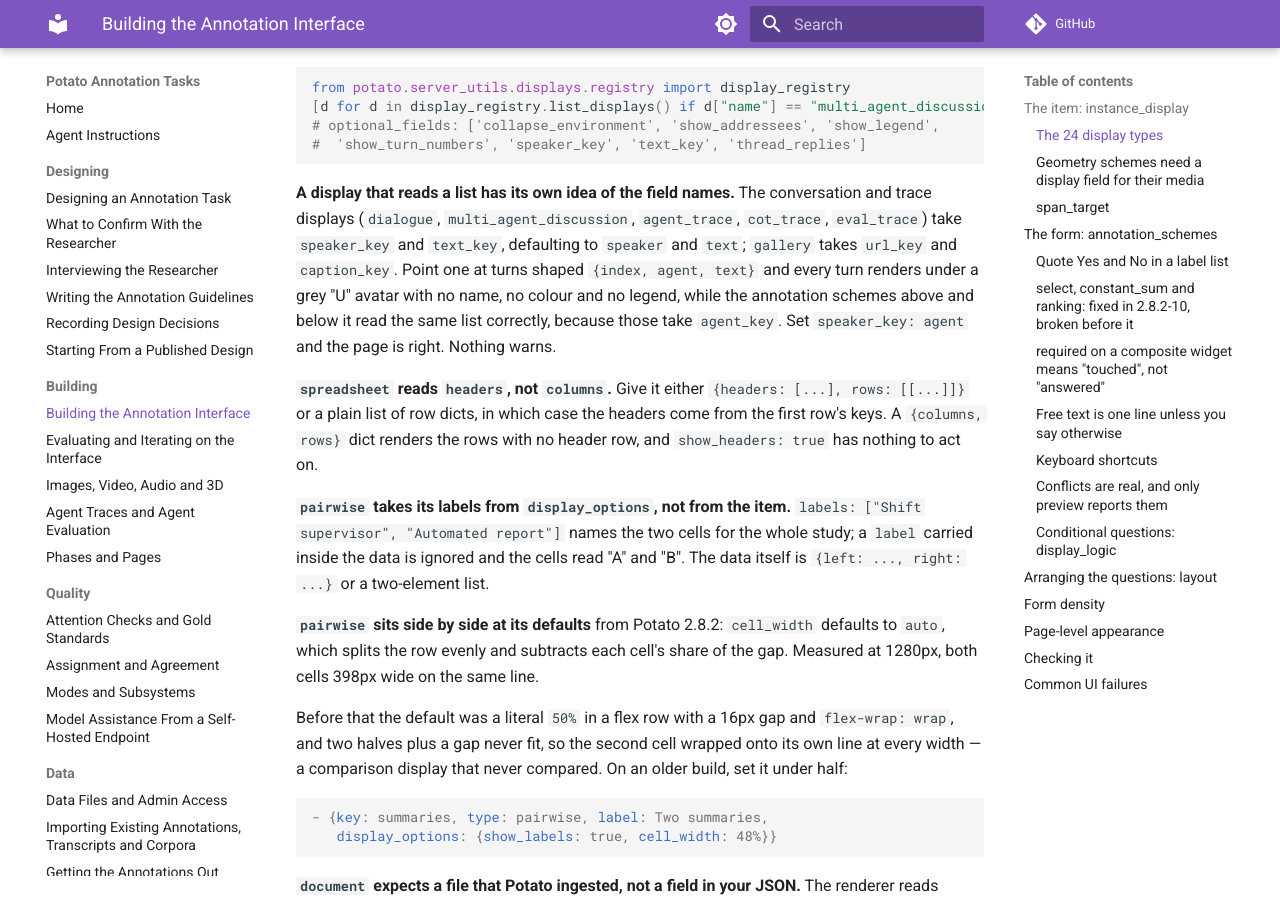
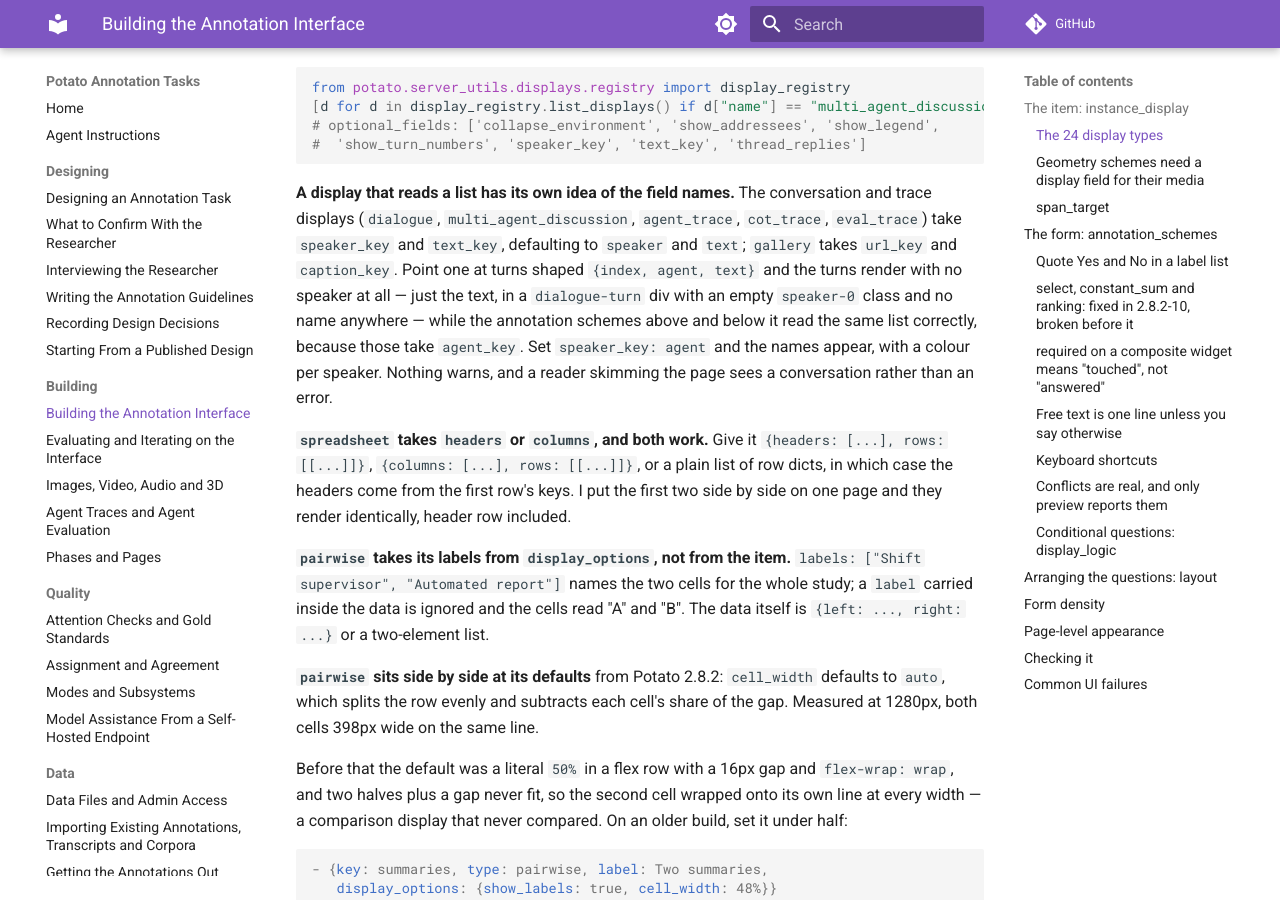
Before and after one commit to davidjurgens/potato-skill, an MkDocs documentation site: the page built from docs/building-the-ui.md, in a window 1280 px wide and 900 px high, scrolled down 2364 px. Built offline with MkDocs 1.6.1 and Material for MkDocs 9.7.7, drawn with Linux system fonts in a browser that asks for light colours; comment, search, counter and statistics services are not loaded.

Commit message:
docs(displays): two claims that described symptoms nobody had seen
`dialogue` without `speaker_key` does not render a grey "U" avatar. It renders
no speaker at all — a `dialogue-turn` div holding only `dialogue-text`, with
zero elements matching `[class*=avatar]` anywhere on the page. The underlying
advice was right and the symptom was invented, which is the worse half to get
wrong: an author looking for an avatar that cannot appear concludes the page is
fine.

`spreadsheet` takes `columns` as well as `headers`. The pack said a
`{columns, rows}` dict renders rows with no header row and that `show_headers`
has nothing to act on. Both shapes were put side by side on one page and render
identically, header row included.

Both came out of driving the display cluster rather than reading it, which is
the only way this class of error surfaces — every identifier in both sentences
exists, and both configs validate.

Co-Authored-By: Claude Opus 5 (1M context) <noreply@anthropic.com>
Claude-Session: https://claude.ai/code/session_01PJAwjvg871XGFuA8khHbjC

```diff
--- a/docs/building-the-ui.md
+++ b/docs/building-the-ui.md
@@ -95,15 +95,18 @@ from potato.server_utils.displays.registry import display_registry
 conversation and trace displays (`dialogue`, `multi_agent_discussion`,
 `agent_trace`, `cot_trace`, `eval_trace`) take `speaker_key` and `text_key`,
 defaulting to `speaker` and `text`; `gallery` takes `url_key` and `caption_key`.
-Point one at turns shaped `{index, agent, text}` and every turn renders under a
-grey "U" avatar with no name, no colour and no legend, while the annotation
-schemes above and below it read the same list correctly, because those take
-`agent_key`. Set `speaker_key: agent` and the page is right. Nothing warns.
+Point one at turns shaped `{index, agent, text}` and the turns render with no
+speaker at all — just the text, in a `dialogue-turn` div with an empty
+`speaker-0` class and no name anywhere — while the annotation schemes above and
+below it read the same list correctly, because those take `agent_key`. Set
+`speaker_key: agent` and the names appear, with a colour per speaker. Nothing
+warns, and a reader skimming the page sees a conversation rather than an error.
 
-**`spreadsheet` reads `headers`, not `columns`.** Give it either
-`{headers: [...], rows: [[...]]}` or a plain list of row dicts, in which case
-the headers come from the first row's keys. A `{columns, rows}` dict renders the
-rows with no header row, and `show_headers: true` has nothing to act on.
+**`spreadsheet` takes `headers` or `columns`, and both work.** Give it
+`{headers: [...], rows: [[...]]}`, `{columns: [...], rows: [[...]]}`, or a plain
+list of row dicts, in which case the headers come from the first row's keys. I
+put the first two side by side on one page and they render identically, header
+row included.
 
 **`pairwise` takes its labels from `display_options`, not from the item.**
 `labels: ["Shift supervisor", "Automated report"]` names the two cells for the
```
Also changed, not shown: skills/potato-tasks/references/building-the-ui.md (+11 -8 lines).
